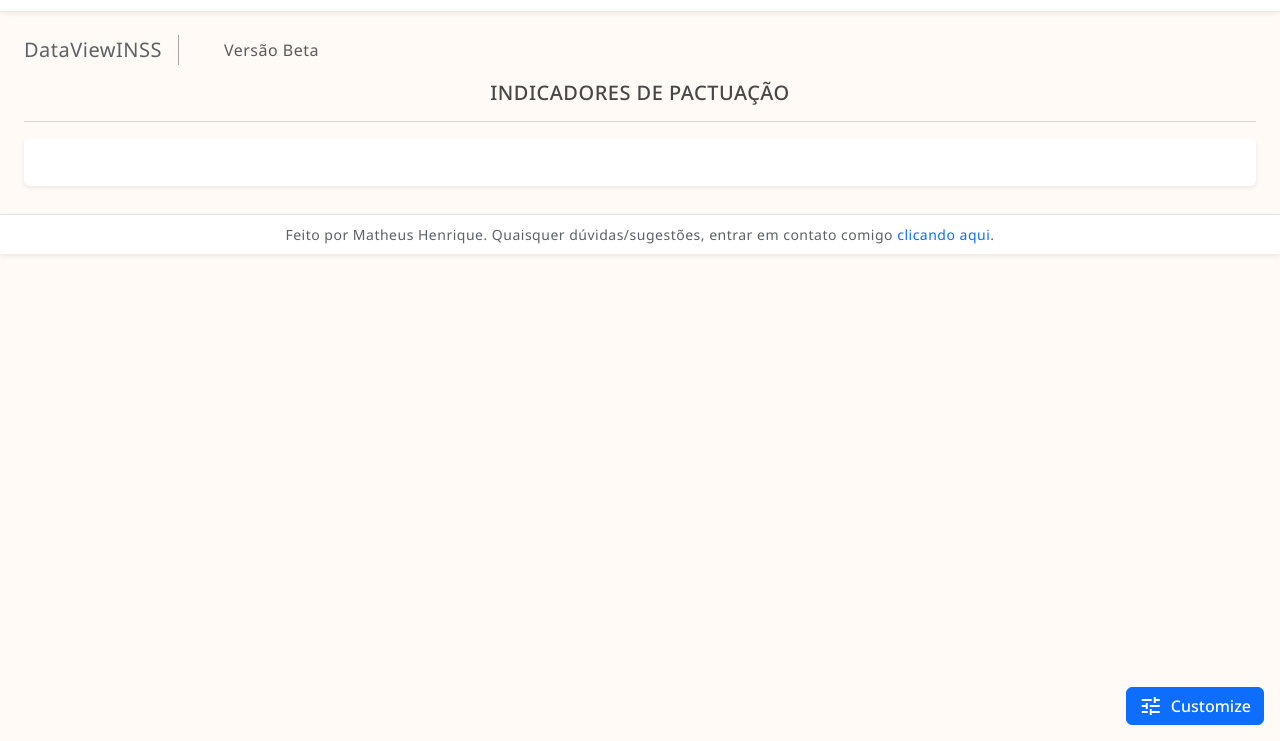
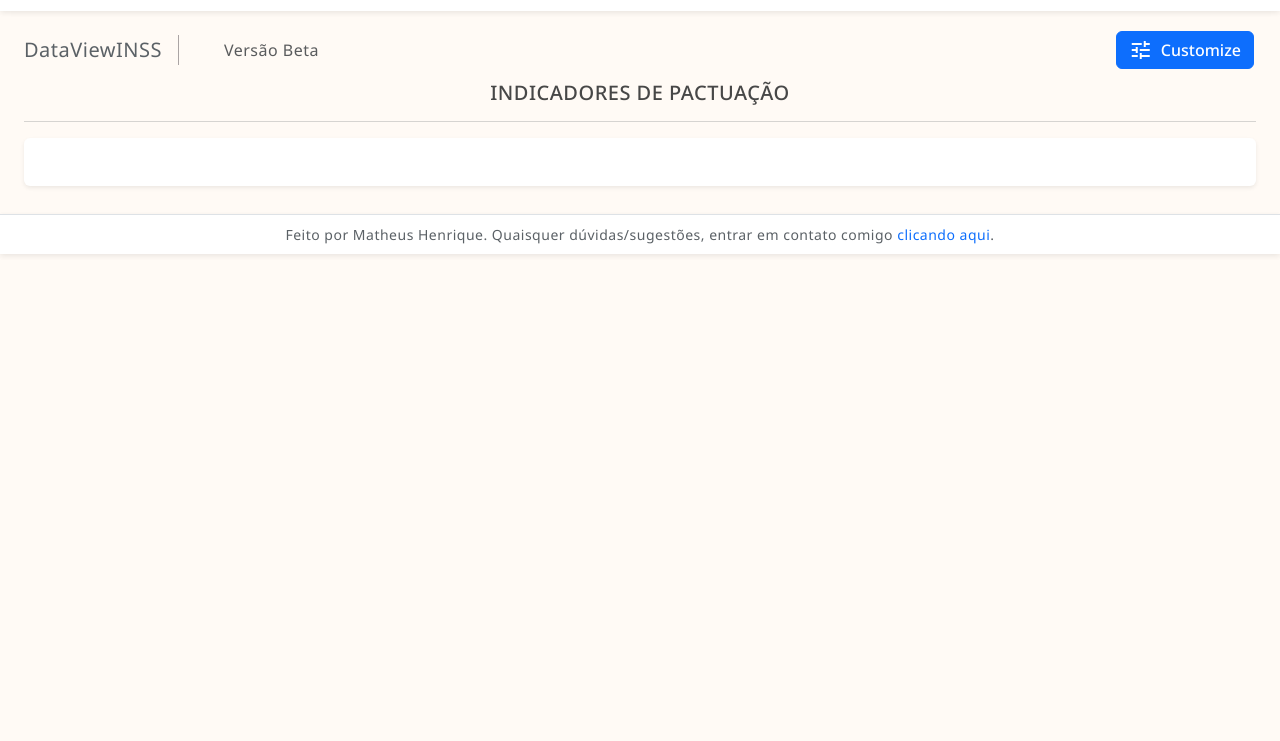
Before and after one commit to teteu434/DataView, a website: page src/index.html in a window 1280 px wide. Shown: the part 59-800 px from the top of the page. Drawn offline with nearby package versions, Linux system fonts and the light colour scheme; no server answers; some icons are missing.

Commit message:
consertando botão customizar

```diff
--- a/src/frontend/css/main/main.css
+++ b/src/frontend/css/main/main.css
@@ -35,6 +35,11 @@ body {
   margin-left: 10px;
   margin-right: 20px;
   text-align: center;
+}
+
+#customizar {
+  position: absolute;
+  right: 10px;
 }
 
 #inss {
--- a/src/index.html
+++ b/src/index.html
@@ -99,7 +99,7 @@
 							</ol>
 						</nav>
 					</div>
-					<button class="btn btn-primary position-fixed bottom-0 end-0 m-3 d-flex align-items-center gap-2" type="button" data-bs-toggle="offcanvas" data-bs-target="#staticBackdrop">
+					<button id="customizar" class="btn btn-primary m-3 d-flex align-items-center gap-2" type="button" data-bs-toggle="offcanvas" data-bs-target="#staticBackdrop">
             <i class="material-icons-outlined">tune</i>Customize
           </button>
 
```
